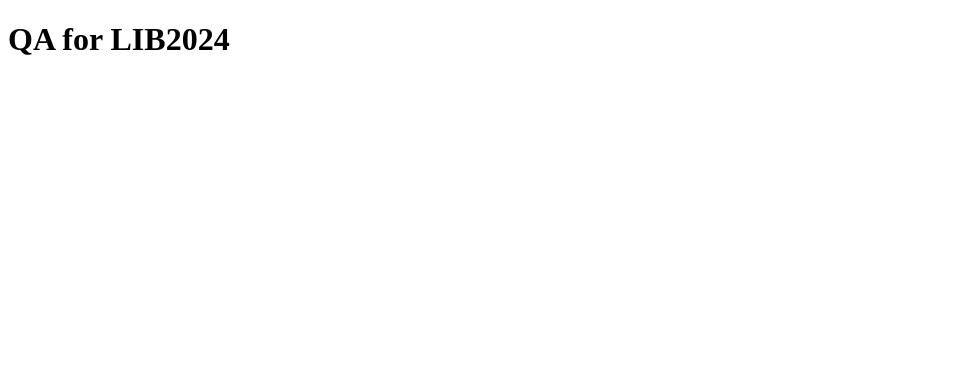
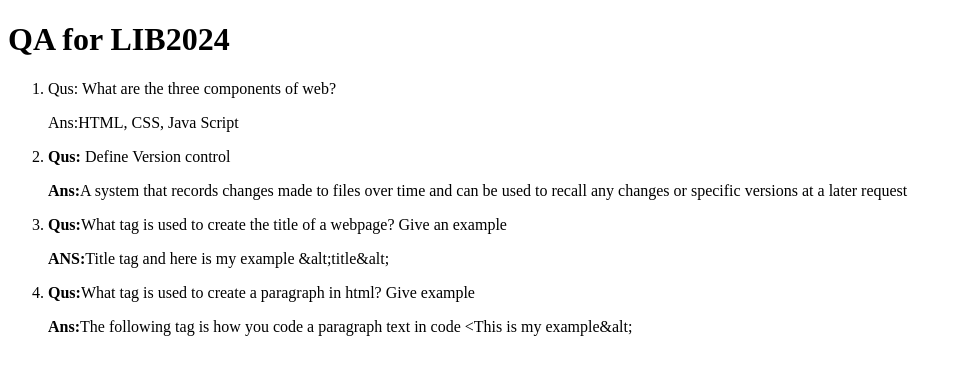
Before and after one commit to snac0006/snac0006.github.io, a plain HTML site: page lib2024/qa/index.html in a window 1280 px wide. Shown: the whole page, without its empty margins (0-962 px from the left). Drawn offline with Linux system fonts and the light colour scheme.

Commit message:
Update index.html

```diff
--- a/lib2024/qa/index.html
+++ b/lib2024/qa/index.html
@@ -5,5 +5,29 @@
 </head>
 <body>
 <h1>QA for LIB2024</h1>
+<ol>
+	<!-- Question 1 --->
+	<li>
+		<p><stong>Qus:</stong> What are the three components of web?</p>
+		<p><stong>Ans:</stong>HTML, CSS, Java Script </p>
+	</li>
+	<!-- Question 2 -->
+	<li>
+		<p><strong>Qus:</strong> Define Version control </p>
+		<p><strong>Ans:</strong>A system that records changes made to files over time and can be used to recall any changes or specific versions at a later request
+
+	</li>
+   <!-- Question 3 -->
+   <li>
+   		<p><strong>Qus:</strong>What tag is used to create the title of a webpage? Give an example</p>
+   		<p><strong>ANS:</strong>Title tag and here is my example &alt;title&alt;</p>
+
+   	<!-- Question 4 -->
+
+   	<li>
+   		<p><strong>Qus:</strong>What tag is used to create a paragraph in html? Give example</p>
+   		<p><strong>Ans:</strong>The following tag is how you code a paragraph text in code &lt;This is my example&alt;
+
+
 </body>
 </html>
```
